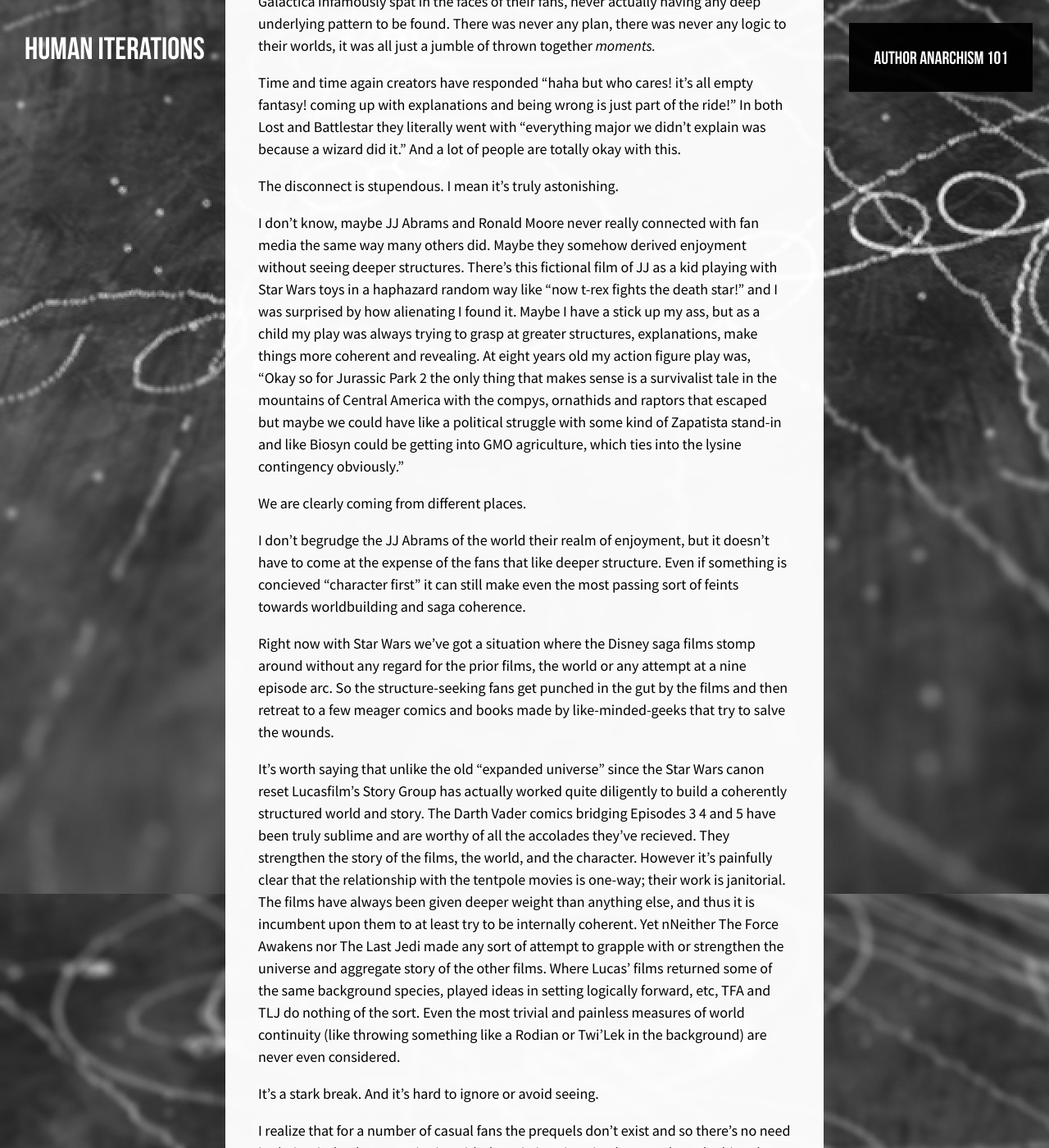
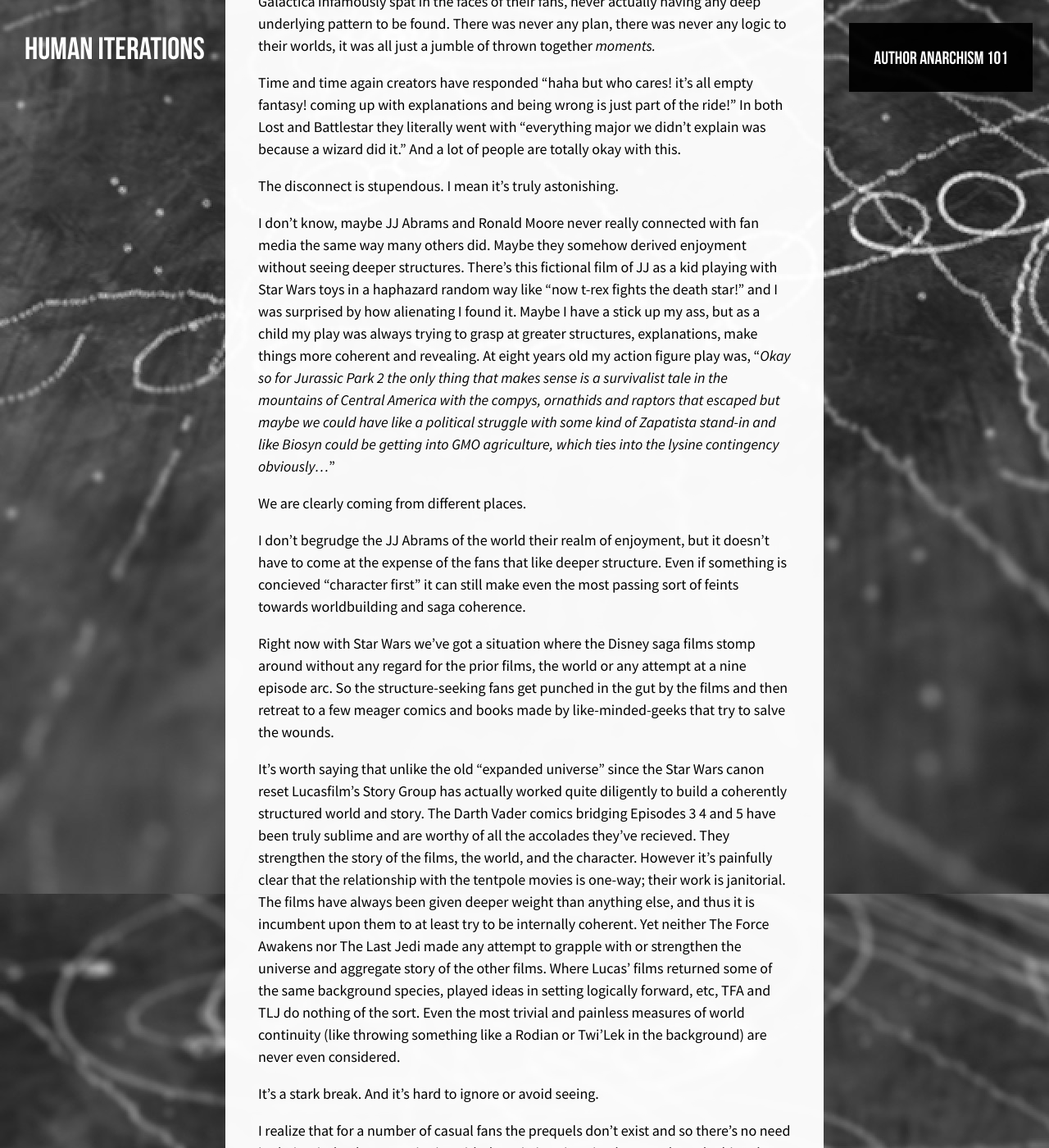
Before and after one commit to rechelon/rechelon.github.io, a Jekyll site: the page built from _posts/2017-12-19-so-were-just-abolishing-worldbuilding-then.md, in a window 1280 px wide and 1400 px high, scrolled down 3582 px. Shown: the whole window at 82% size. Built offline with Jekyll 4.4.1, drawn with Linux system fonts in a browser that asks for light colours; some web fonts are replaced; some of the changed text lies outside the part shown.

```diff
--- a/_posts/2017-12-19-so-were-just-abolishing-worldbuilding-then.md
+++ b/_posts/2017-12-19-so-were-just-abolishing-worldbuilding-then.md
@@ -59,7 +59,7 @@ We are rapidly running out of media focused on plot and worldbuilding, with thos
 
  The disconnect is stupendous. I mean it's truly astonishing.
 
- I don't know, maybe JJ Abrams and Ronald Moore never really connected with fan media the same way many others did. Maybe they somehow derived enjoyment without seeing deeper structures. There's this fictional film of JJ as a kid playing with Star Wars toys in a haphazard random way like "now t-rex fights the death star!" and I was surprised by how alienating I found it. Maybe I have a stick up my ass, but as a child my play was always trying to grasp at greater structures, explanations, make things more coherent and revealing. At eight years old my action figure play was, "Okay so for Jurassic Park 2 the only thing that makes sense is a survivalist tale in the mountains of Central America with the compys, ornathids and raptors that escaped but maybe we could have like a political struggle with some kind of Zapatista stand-in and like Biosyn could be getting into GMO agriculture, which ties into the lysine contingency obviously."
+ I don't know, maybe JJ Abrams and Ronald Moore never really connected with fan media the same way many others did. Maybe they somehow derived enjoyment without seeing deeper structures. There's this fictional film of JJ as a kid playing with Star Wars toys in a haphazard random way like "now t-rex fights the death star!" and I was surprised by how alienating I found it. Maybe I have a stick up my ass, but as a child my play was always trying to grasp at greater structures, explanations, make things more coherent and revealing. At eight years old my action figure play was, "*Okay so for Jurassic Park 2 the only thing that makes sense is a survivalist tale in the mountains of Central America with the compys, ornathids and raptors that escaped but maybe we could have like a political struggle with some kind of Zapatista stand-in and like Biosyn could be getting into GMO agriculture, which ties into the lysine contingency obviously...*"
 
  We are clearly coming from different places.
 
@@ -67,7 +67,7 @@ We are rapidly running out of media focused on plot and worldbuilding, with thos
 
  Right now with Star Wars we've got a situation where the Disney saga films stomp around without any regard for the prior films, the world or any attempt at a nine episode arc. So the structure-seeking fans get punched in the gut by the films and then retreat to a few meager comics and books made by like-minded-geeks that try to salve the wounds.
 
- It's worth saying that unlike the old "expanded universe" since the Star Wars canon reset Lucasfilm's Story Group has actually worked quite diligently to build a coherently structured world and story. The Darth Vader comics bridging Episodes 3 4 and 5 have been truly sublime and are worthy of all the accolades they've recieved. They strengthen the story of the films, the world, and the character. However it's painfully clear that the relationship with the tentpole movies is one-way; their work is janitorial. The films have always been given deeper weight than anything else, and thus it is incumbent upon them to at least try to be internally coherent. Yet nNeither The Force Awakens nor The Last Jedi made any sort of attempt to grapple with or strengthen the universe and aggregate story of the other films. Where Lucas' films returned some of the same background species, played ideas in setting logically forward, etc, TFA and TLJ do nothing of the sort. Even the most trivial and painless measures of world continuity (like throwing something like a Rodian or Twi'Lek in the background) are never even considered.
+ It's worth saying that unlike the old "expanded universe" since the Star Wars canon reset Lucasfilm's Story Group has actually worked quite diligently to build a coherently structured world and story. The Darth Vader comics bridging Episodes 3 4 and 5 have been truly sublime and are worthy of all the accolades they've recieved. They strengthen the story of the films, the world, and the character. However it's painfully clear that the relationship with the tentpole movies is one-way; their work is janitorial. The films have always been given deeper weight than anything else, and thus it is incumbent upon them to at least try to be internally coherent. Yet neither The Force Awakens nor The Last Jedi made any attempt to grapple with or strengthen the universe and aggregate story of the other films. Where Lucas' films returned some of the same background species, played ideas in setting logically forward, etc, TFA and TLJ do nothing of the sort. Even the most trivial and painless measures of world continuity (like throwing something like a Rodian or Twi'Lek in the background) are never even considered.
 
  It's a stark break. And it's hard to ignore or avoid seeing.
 
@@ -87,11 +87,13 @@ We are rapidly running out of media focused on plot and worldbuilding, with thos
 
  But inclusivity has to go both ways. The widening of access to fandoms and media shouldn't mean the public rejection and humiliation of most of what those who came before found value in. For decades now a huge fraction of people have felt like they're being gentrified out of their fandoms. Some of that is the necessary pains of giving up privileges built on exclusion. But some of it is totally unnecessary.
 
-Replaying a halfremembered script from gamergate several critics have tried to shoehorn outcry among Star Wars fans into the same mold. But I am no reactionary. I loved the castings in TFA. Hell, I want Rey Finn Rose and Poe to come out as a queer poly quad and have multiracial babies. I want aliens to challenge the implicitly human supremacist ranks of the resistance (in no small part because it would make the Star Wars worldbuilding *stronger*). And if The Skywalker Saga is going to deal with how fucked up dynastic bloodlines are, then I'm down with that, although it has to be earned in a way Rey's history-breaking powers just haven't been. I want Star Wars to be accessible to people regardless of gender, race, sexuality, etc, but I want it to remain Star Wars with the richly detailed setting and rewardingly coherent narrative arcs that implies. Those absolutely don't have to conflict.
+Replaying a half-remembered script from gamergate several critics have tried to shoehorn outcry among Star Wars fans into the same mold. But I am no reactionary. I loved the castings in TFA. Hell, I want Rey Finn Rose and Poe to come out as a queer poly quad and have multiracial babies. I want aliens to challenge the implicitly human supremacist ranks of the resistance (in no small part because it would make Star Wars' worldbuilding *stronger*). And if The Skywalker Saga is going to deal with how fucked up dynastic bloodlines are, then I'm down with that, although it has to be earned in a way Rey's history-breaking powers just haven't been. I want Star Wars to be accessible to people regardless of gender, race, sexuality, etc, but I want it to remain Star Wars with the richly detailed setting and rewardingly coherent narrative arcs that implies. Those absolutely don't have to conflict.
 
  I don't think that boomers who saw A New Hope when they were teens or gen-xers who devoured Tales of the Jedi and Dark Empire or millennials who cheered Ahsoka through The Clone Wars long before they saw any films have an exclusive or primordial claim to what Star Wars is. Star Wars is a mix of all those things, a quilt where no piece should invalidate any other, only strengthen them.
 
- But the way that capitalist behemoths have reached out to wider audiences has often been through entirely discarding the things that attracted their core fans but that never clicked with wider audiences. Worldbuilding and multi-piece storytelling appears to be one of them. And that's a fucking shame. Because there's just so few fucking places where worldbuilding has been allowed on the scale of Star Wars. It's an overreaction to the prequels and one that has done more damage than them.
+ But the way that capitalist behemoths have reached out to wider audiences has often been through entirely discarding the things that attracted their core fans but that never clicked with wider audiences. Worldbuilding and multi-piece storytelling appears to be one of them. And that's a fucking shame. Because there's just so few fucking places where worldbuilding has been allowed on the scale of Star Wars.
+
+ It's an overreaction to the prequels and one that has done more damage than them.
 
  Sure the prequels were largely devoid of casual fun, they sucked when it came to character and dialogue. But they were at least thoroughly recognizable as Star Wars, they excelled at worldbuilding and -- for the most part -- at crafting a coherent multipart story. It was incredibly rewarding for many of us to watch Lucas piece together Palpatine's rise, the context of the Old Republic, the political complications, the shades of grey and tragedy. Such fans absolutely loved and adored Rogue One, off-saga tho it was, because it studiously worked to improve the existing world and the story.
 
```
Also changed, not shown: wp-content/themes/humaniterations2014/images/og-hi.png (added).
